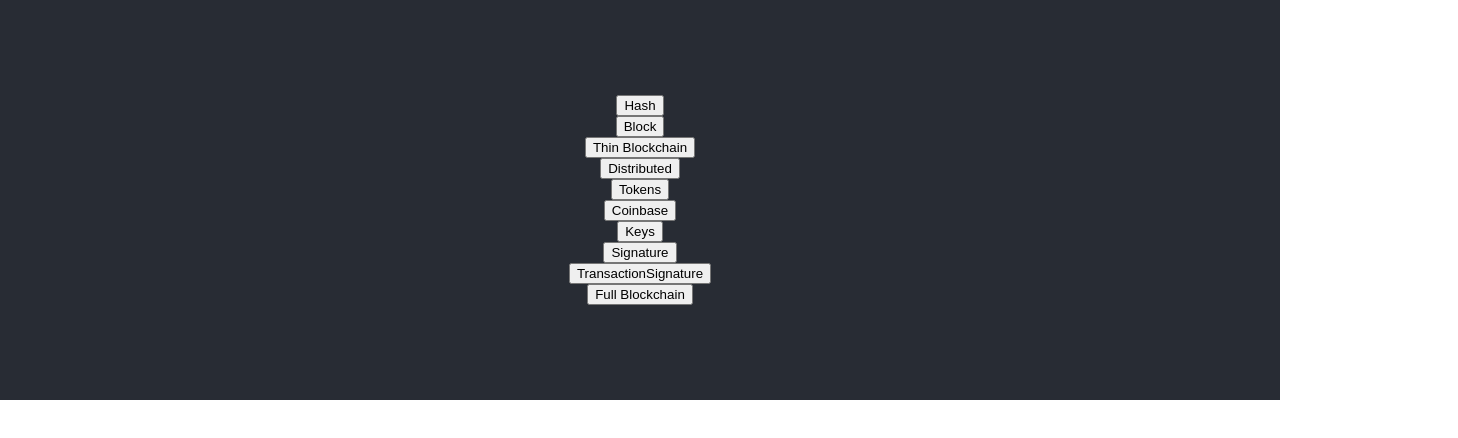
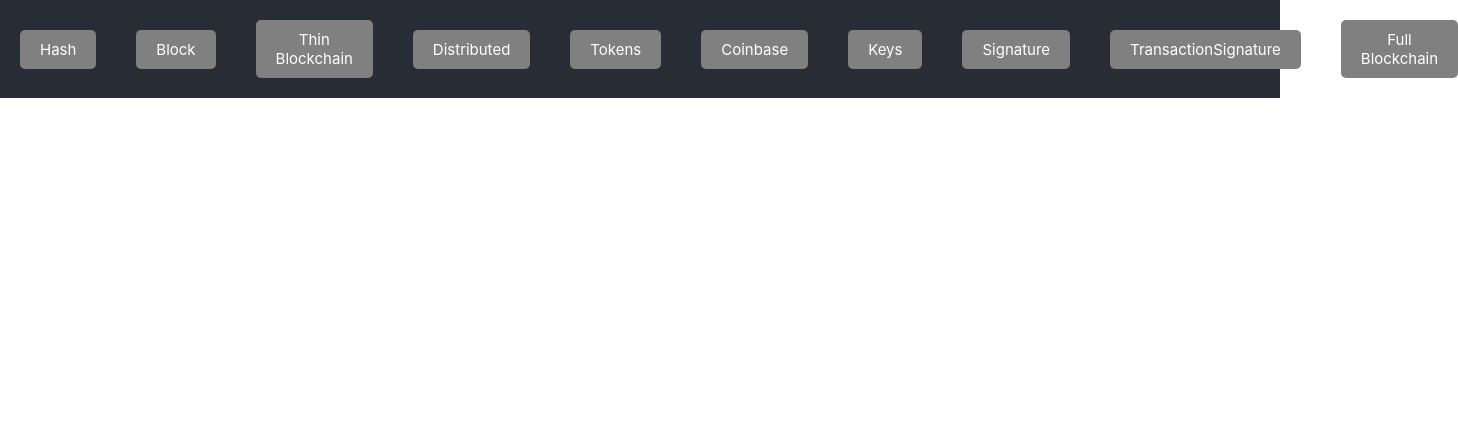
Before and after one commit to asafsuryano/FrontBlockchainDemo, a React (Create React App) app: page / in a window 1280 px wide. Shown: the top 438 px of the page, 1458 px wide, since content can reach past the window. Built offline with nearby package versions, Linux system fonts and the light colour scheme.

Commit message:
add the button component

```diff
--- a/package.json
+++ b/package.json
@@ -12,8 +12,10 @@
     "crypto-js": "^4.0.0",
     "react": "^17.0.2",
     "react-dom": "^17.0.2",
+    "react-icons": "^4.2.0",
     "react-scripts": "^4.0.3",
     "sha256": "^0.2.0",
+    "throw": "^1.1.1",
     "web-vitals": "^1.1.2"
   },
   "scripts": {
--- a/src/App.css
+++ b/src/App.css
@@ -15,11 +15,14 @@
 
 .App-header {
   background-color: #282c34;
-  min-height: 50vh;
+  min-height: 10vh;
   display: flex;
-  flex-direction: column;
+  justify-content: space-between;
   align-items: center;
-  justify-content: center;
+  margin-bottom: 20px;
+  /* flex-direction: column; */
+  /* align-items: center; */
+  /* justify-content: center; */
   font-size: calc(10px + 2vmin);
   color: white;
 }
--- a/src/App.js
+++ b/src/App.js
@@ -10,23 +10,24 @@ import Keys from './KeysUI';
 import SignatureAndVerify from './MessageSigAndVerify';
 import TransactionSignOrVerify from './SignAndVerifyTransaction';
 import FullBlockchain from './FullBlockchain';
+import Button from './Button'
 
 
 function App() {
   const [Page,ChangeState] = useState(0);
   return (
     <div className="App">
-      <header className="App-header">
-        <button onClick={()=>ChangeState(1)}> Hash </button>
-        <button onClick={()=>ChangeState(2)}> Block </button>
-        <button onClick={()=>ChangeState(3)}> Thin Blockchain</button>
-        <button onClick={()=>ChangeState(4)}> Distributed</button>
-        <button onClick={()=>ChangeState(5)}> Tokens</button>
-        <button onClick={()=>ChangeState(6)}> Coinbase</button>
-        <button onClick={()=>ChangeState(7)}> Keys</button>
-        <button onClick={()=>ChangeState(8)}> Signature</button>
-        <button onClick={()=>ChangeState(9)}> TransactionSignature</button>
-        <button onClick={()=>ChangeState(10)}> Full Blockchain</button>
+      <header className="App-header header">
+      <Button onClick={()=>ChangeState(1)} text="Hash"></Button>
+      <Button onClick={()=>ChangeState(2)} text="Block"></Button>
+      <Button onClick={()=>ChangeState(3)} text="Thin Blockchain"></Button>
+      <Button onClick={()=>ChangeState(4)} text="Distributed"></Button>
+      <Button onClick={()=>ChangeState(5)} text="Tokens"></Button>
+      <Button onClick={()=>ChangeState(6)} text="Coinbase"></Button>
+      <Button onClick={()=>ChangeState(7)} text="Keys"></Button>
+      <Button onClick={()=>ChangeState(8)} text="Signature"></Button>
+      <Button onClick={()=>ChangeState(9)} text="TransactionSignature"></Button>
+      <Button onClick={()=>ChangeState(10)} text="Full Blockchain"></Button>
       </header>
       {(Page===1 &&
       <HashUi />)||
--- a/src/BlockTransactionUI.js
+++ b/src/BlockTransactionUI.js
@@ -1,7 +1,7 @@
 import {BlockDistributed, BlockTransactions, Transaction} from './ClassesForProject';
 import {ConnectingWithServerFunctions} from './ClassesForProject';
 import React, { useEffect, useState, useRef } from 'react';
-
+import MineButton from './MineButton'
 
 function BlockWithTransactions(props){
     const [Block3Changed,ChangeParameters]=useState(props.newBlock);
@@ -56,10 +56,10 @@ function BlockWithTransactions(props){
           <label for="blockHash">Hash:</label>
           <br></br>
         </form>
-        <button onClick={()=>{
+        <MineButton onClick={()=>{
           Block3Changed.mine(4);
           ChangeParameters(new BlockTransactions(Block3Changed.num,Block3Changed.nonce,Block3Changed.allTransactions,Block3Changed.prevHash,Block3Changed.hash,Block3Changed.peer,Block3Changed.type_code));
-        }}>Mine</button>
+        }}>Mine</MineButton>
       </div>
     );
 
--- a/src/BlockUI.js
+++ b/src/BlockUI.js
@@ -1,6 +1,6 @@
 import React, { useEffect, useState, useRef } from 'react';
 import {Block} from './ClassesForProject';
-
+import MineButton from './MineButton'
 
 function BlockUi(){
     const [Block1,ChangeParameters]=useState(new Block(0,0,"","","","single"));
@@ -27,7 +27,7 @@ function BlockUi(){
             <input type="text" id="blockHash" name="blockHash" readOnly></input>
             <label for="blockHash">Hash:</label>
           </form>
-          <button onClick={()=>{Block1.mine(4);ChangeParameters(new Block(Block1.num,Block1.nonce,Block1.data,Block1.prevHash,Block1.hash,Block1.type_code))}}>Mine</button>
+          <MineButton onClick={()=>{Block1.mine(4);ChangeParameters(new Block(Block1.num,Block1.nonce,Block1.data,Block1.prevHash,Block1.hash,Block1.type_code))}}></MineButton>
       </div>
       </div>
     );
--- a/src/Blockchain_Distributed.js
+++ b/src/Blockchain_Distributed.js
@@ -1,7 +1,7 @@
 import React, { useEffect, useState, useRef } from 'react';
 import {BlockDistributed, BlockTransactions, Transaction} from './ClassesForProject';
 import {ConnectingWithServerFunctions} from './ClassesForProject';
-
+import MineButton from './MineButton'
 
 function Distributed(){
     const [AllblocksPeers,ChangeBlocks]=useState(undefined);
@@ -97,9 +97,9 @@ function Distributed(){
           <br></br>
           <br></br>
         </form>
-        <button onClick={()=>{
+        <MineButton onClick={()=>{
           Block2Changed.mine(4);
-          ChangeParameters(new BlockDistributed(Block2Changed.num,Block2Changed.nonce,Block2Changed.data,Block2Changed.prevHash,Block2Changed.hash,Block2Changed.peer,Block2Changed.type_code))}}>Mine</button>
+          ChangeParameters(new BlockDistributed(Block2Changed.num,Block2Changed.nonce,Block2Changed.data,Block2Changed.prevHash,Block2Changed.hash,Block2Changed.peer,Block2Changed.type_code))}}>Mine</MineButton>
       </div>
     );
 }
--- a/src/Blockchain_Thin.js
+++ b/src/Blockchain_Thin.js
@@ -1,6 +1,7 @@
 import React, { useEffect, useState, useRef } from 'react';
 import {Block} from './ClassesForProject';
 import {ConnectingWithServerFunctions} from './ClassesForProject';
+import MineButton from './MineButton'
 
 
 function BlockChainUI(){
@@ -92,7 +93,7 @@ function BlockBlockchainUi(props){
           <br></br>
           <br></br>
         </form>
-        <button onClick={()=>{Block2Changed.mine(4);ChangeParameters(new Block(Block2Changed.num,Block2Changed.nonce,Block2Changed.data,Block2Changed.prevHash,Block2Changed.hash,Block2Changed.type_code))}}>Mine</button>
+        <MineButton onClick={()=>{Block2Changed.mine(4);ChangeParameters(new Block(Block2Changed.num,Block2Changed.nonce,Block2Changed.data,Block2Changed.prevHash,Block2Changed.hash,Block2Changed.type_code))}}>Mine</MineButton>
       </div>
     );
 }
--- /dev/null
+++ b/src/Button.js
@@ -0,0 +1,28 @@
+import PropTypes from 'prop-types'
+
+
+const Button = ({ color, text, onClick, kind }) => {
+  return (
+    <button
+      onClick={() => { console.log('clicked');onClick();}}
+      style={{ backgroundColor: color }}
+      className='btn'
+    >
+      {text} {kind}
+    </button>
+  )
+}
+
+Button.defaultProps = {
+  color: 'gray',
+  kind: undefined
+}
+
+Button.propTypes = {
+  text: PropTypes.string.isRequired,
+  color: PropTypes.string.isRequired,
+  kind:  PropTypes.object,
+  onClick: PropTypes.func
+}
+
+export default Button
--- /dev/null
+++ b/src/MineButton.js
@@ -0,0 +1,16 @@
+import Button from './Button'
+import { GiMiner } from "react-icons/gi";
+
+
+export const MineButton = ({onClick}) => {
+    return (
+        <div>
+
+        <Button text="mine" color="blue" kind={<GiMiner></GiMiner>} >
+
+        </Button>
+        </div>
+    )
+}
+
+export default MineButton
--- a/src/index.css
+++ b/src/index.css
@@ -1,3 +1,117 @@
+@import url('https://fonts.googleapis.com/css2?family=Poppins:wght@300;400&display=swap');
+
+* {
+  box-sizing: border-box;
+  margin: 0;
+  padding: 0;
+}
+
+body {
+  font-family: 'Poppins', sans-serif;
+}
+
+.container {
+  max-width: 500px;
+  margin: 30px auto;
+  overflow: auto;
+  min-height: 300px;
+  border: 1px solid steelblue;
+  padding: 30px;
+  border-radius: 5px;
+}
+
+.header {
+  display: flex;
+  justify-content: space-between;
+  align-items: center;
+  margin-bottom: 20px;
+}
+
+.btn {
+  display: inline-block;
+  background: #000;
+  color: #fff;
+  border: none;
+  padding: 10px 20px;
+  margin: 20px;
+  border-radius: 5px;
+  cursor: pointer;
+  text-decoration: none;
+  font-size: 15px;
+  font-family: inherit;
+}
+
+.btn:focus {
+  outline: none;
+}
+
+.btn:active {
+  transform: scale(0.98);
+}
+
+.btn-block {
+  display: block;
+  width: 100%;
+}
+
+.task {
+  background: #f4f4f4;
+  margin: 5px;
+  padding: 10px 20px;
+  cursor: pointer;
+}
+
+/* .task.reminder {
+  border-left: 5px solid green;
+}
+
+.task h3 {
+  display: flex;
+  align-items: center;
+  justify-content: space-between;
+} */
+
+/* .add-form {
+  margin-bottom: 40px;
+} */
+
+.form-control {
+  margin: 20px 0;
+}
+
+.form-control label {
+  display: block;
+}
+
+.form-control input {
+  width: 100%;
+  height: 40px;
+  margin: 5px;
+  padding: 3px 7px;
+  font-size: 17px;
+}
+
+.form-control-check {
+  display: flex;
+  align-items: center;
+  justify-content: space-between;
+}
+
+.form-control-check label {
+  flex: 1;
+}
+
+.form-control-check input {
+  flex: 2;
+  height: 20px;
+}
+
+footer {
+  margin-top: 30px;
+  text-align: center;
+}
+
+
 body {
   margin: 0;
   font-family: -apple-system, BlinkMacSystemFont, 'Segoe UI', 'Roboto', 'Oxygen',
```
Also changed, not shown: 1 other file (tests, documents, lock files or other folders).
